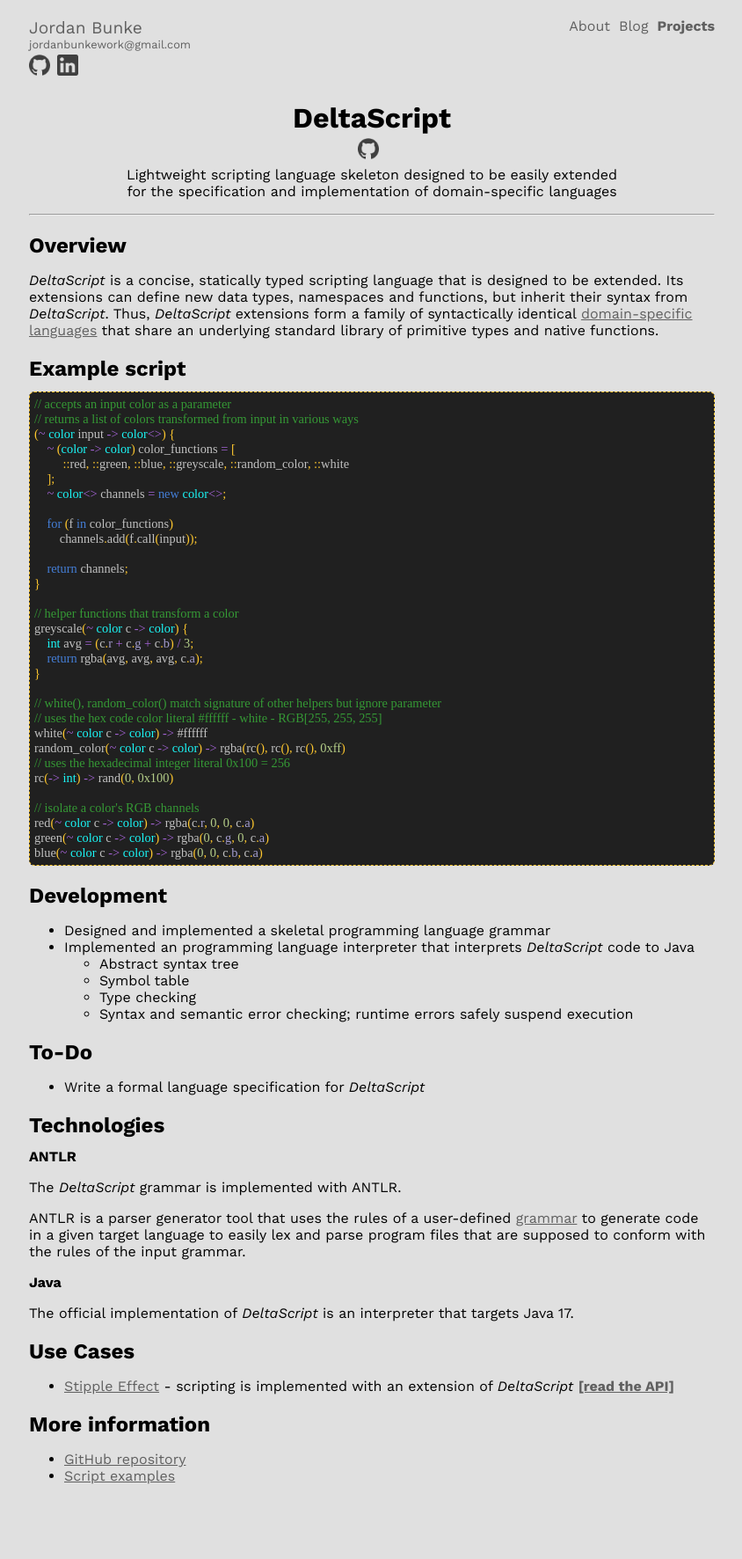
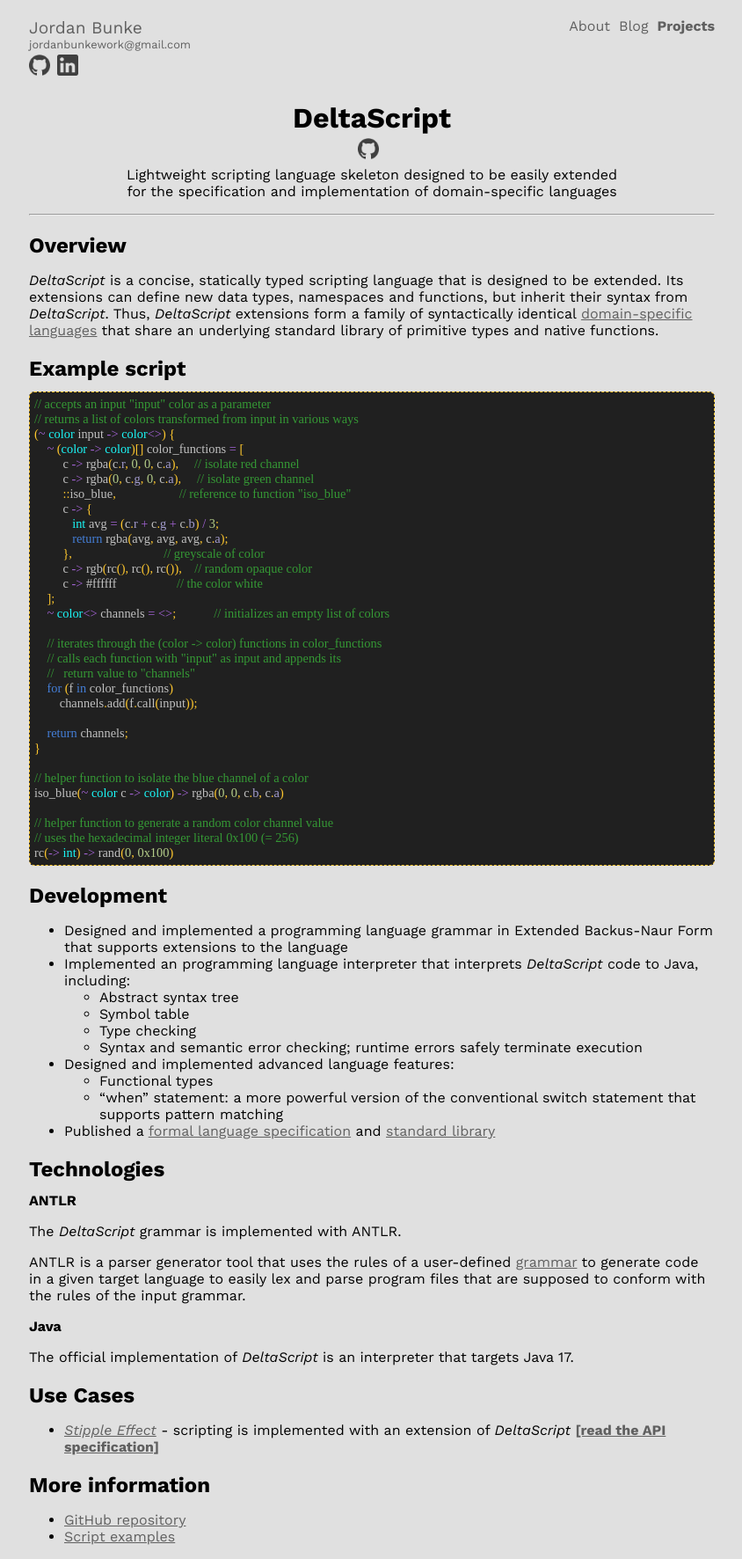
Before and after one commit to jbunke/jbunke.github.io, a Jekyll site: the page built from _projects/deltascript.md, in a window 1280 px wide. Shown: the whole page at 88% size, without its empty margins (217-1061 px from the left). Built offline with Jekyll 4.4.1, drawn with Linux system fonts in a browser that asks for light colours; some web fonts are replaced; before the commit the page ends 1703 px from its top, so only the background shows below that.

````diff
--- a/_projects/deltascript.md
+++ b/_projects/deltascript.md
@@ -4,60 +4,71 @@ description: "Lightweight scripting language skeleton designed to be easily exte
 gh-link: "https://github.com/jbunke/deltascript"
 status: "In development"
 start-year: 2024
-end-year: 2024
+end-year: 2025
 index: 1
 ---
 
 ## Overview
+
+<!-- TODO - rewrite -->
+
 *DeltaScript* is a concise, statically typed scripting language that is designed to be extended. Its extensions can define new data types, namespaces and functions, but inherit their syntax from *DeltaScript*. Thus, *DeltaScript* extensions form a family of syntactically identical [domain-specific languages](https://en.wikipedia.org/wiki/Domain-specific_language) that share an underlying standard library of primitive types and native functions.
 
 ## Example script
+
 ```js
-// accepts an input color as a parameter
+// accepts an input "input" color as a parameter
 // returns a list of colors transformed from input in various ways
 (~ color input -> color<>) {
-    ~ (color -> color) color_functions = [
-         ::red, ::green, ::blue, ::greyscale, ::random_color, ::white
+    ~ (color -> color)[] color_functions = [
+         c -> rgba(c.r, 0, 0, c.a),     // isolate red channel
+         c -> rgba(0, c.g, 0, c.a),     // isolate green channel
+         ::iso_blue,                    // reference to function "iso_blue"
+         c -> {
+            int avg = (c.r + c.g + c.b) / 3;
+            return rgba(avg, avg, avg, c.a);
+         },                             // greyscale of color
+         c -> rgb(rc(), rc(), rc()),    // random opaque color
+         c -> #ffffff                   // the color white
     ];
-    ~ color<> channels = new color<>;
+    ~ color<> channels = <>;            // initializes an empty list of colors
 
+    // iterates through the (color -> color) functions in color_functions
+    // calls each function with "input" as input and appends its
+    //   return value to "channels"
     for (f in color_functions)
         channels.add(f.call(input));
 
     return channels;
 }
 
-// helper functions that transform a color
-greyscale(~ color c -> color) {
-    int avg = (c.r + c.g + c.b) / 3;
-    return rgba(avg, avg, avg, c.a);
-}
+// helper function to isolate the blue channel of a color
+iso_blue(~ color c -> color) -> rgba(0, 0, c.b, c.a)
 
-// white(), random_color() match signature of other helpers but ignore parameter
-// uses the hex code color literal #ffffff - white - RGB[255, 255, 255]
-white(~ color c -> color) -> #ffffff
-random_color(~ color c -> color) -> rgba(rc(), rc(), rc(), 0xff)
-// uses the hexadecimal integer literal 0x100 = 256
+// helper function to generate a random color channel value
+// uses the hexadecimal integer literal 0x100 (= 256)
 rc(-> int) -> rand(0, 0x100)
-
-// isolate a color's RGB channels
-red(~ color c -> color) -> rgba(c.r, 0, 0, c.a)
-green(~ color c -> color) -> rgba(0, c.g, 0, c.a)
-blue(~ color c -> color) -> rgba(0, 0, c.b, c.a)
 ```
 
 ## Development
-* Designed and implemented a skeletal programming language grammar
-* Implemented an programming language interpreter that interprets *DeltaScript* code to Java
+
+<!-- TODO - link for when statement to an article or updated gist -->
+
+* Designed and implemented a programming language grammar in Extended Backus-Naur Form that supports extensions to the language
+* Implemented an programming language interpreter that interprets *DeltaScript* code to Java, including:
   * Abstract syntax tree
   * Symbol table
   * Type checking
-  * Syntax and semantic error checking; runtime errors safely suspend execution
+  * Syntax and semantic error checking; runtime errors safely terminate execution
+* Designed and implemented advanced language features:
+  * Functional types
+  * "when" statement: a more powerful version of the conventional switch statement that supports pattern matching
+* Published a [formal language specification](https://github.com/jbunke/deltascript/blob/master/docs/lang-spec.md) and [standard library](https://github.com/jbunke/deltascript/blob/master/docs/std-lib.md)
 
-## To-Do
-* Write a formal language specification for *DeltaScript*
+<!-- TODO - implement a language server and list it here -->
 
 ## Technologies
+
 #### ANTLR
 The *DeltaScript* grammar is implemented with ANTLR.
 
@@ -67,7 +78,7 @@ ANTLR is a parser generator tool that uses the rules of a user-defined [grammar]
 The official implementation of *DeltaScript* is an interpreter that targets Java 17.
 
 ## Use Cases
-* [Stipple Effect](/projects/stipple-effect) - scripting is implemented with an extension of *DeltaScript* [**[read the API]**](/se/api)
+* [*Stipple Effect*](/projects/stipple-effect) - scripting is implemented with an extension of *DeltaScript* [**[read the API specification]**](https://stipple-effect.github.io/api)
 
 ## More information
 * [GitHub repository](https://github.com/jbunke/deltascript)
````
Also changed, not shown: _experience/stipple-effect.md (+1 -1 lines), _posts/2024-05-22-six-months.md (+1 -1 lines), _projects/stipple-effect.md (+24 -65 lines), about.md (+3 -3 lines), index.md (+4 -4 lines).
